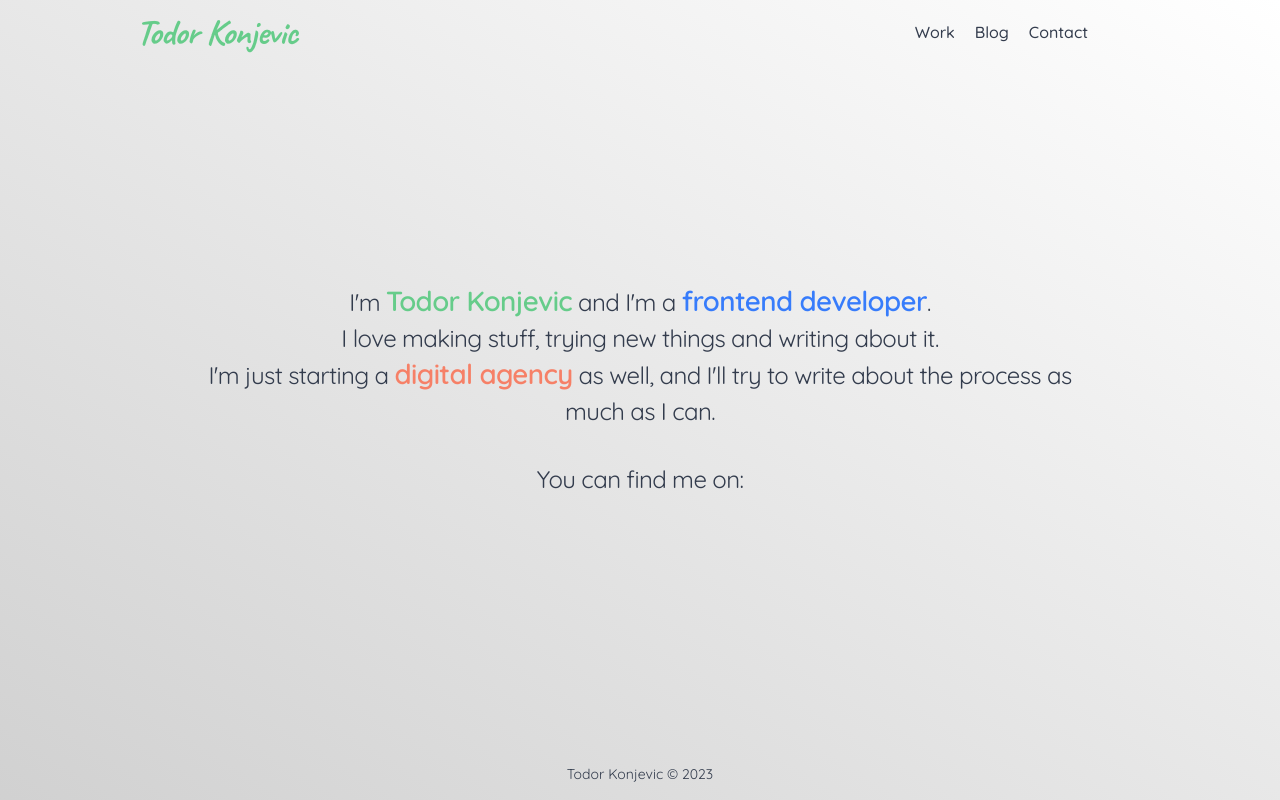
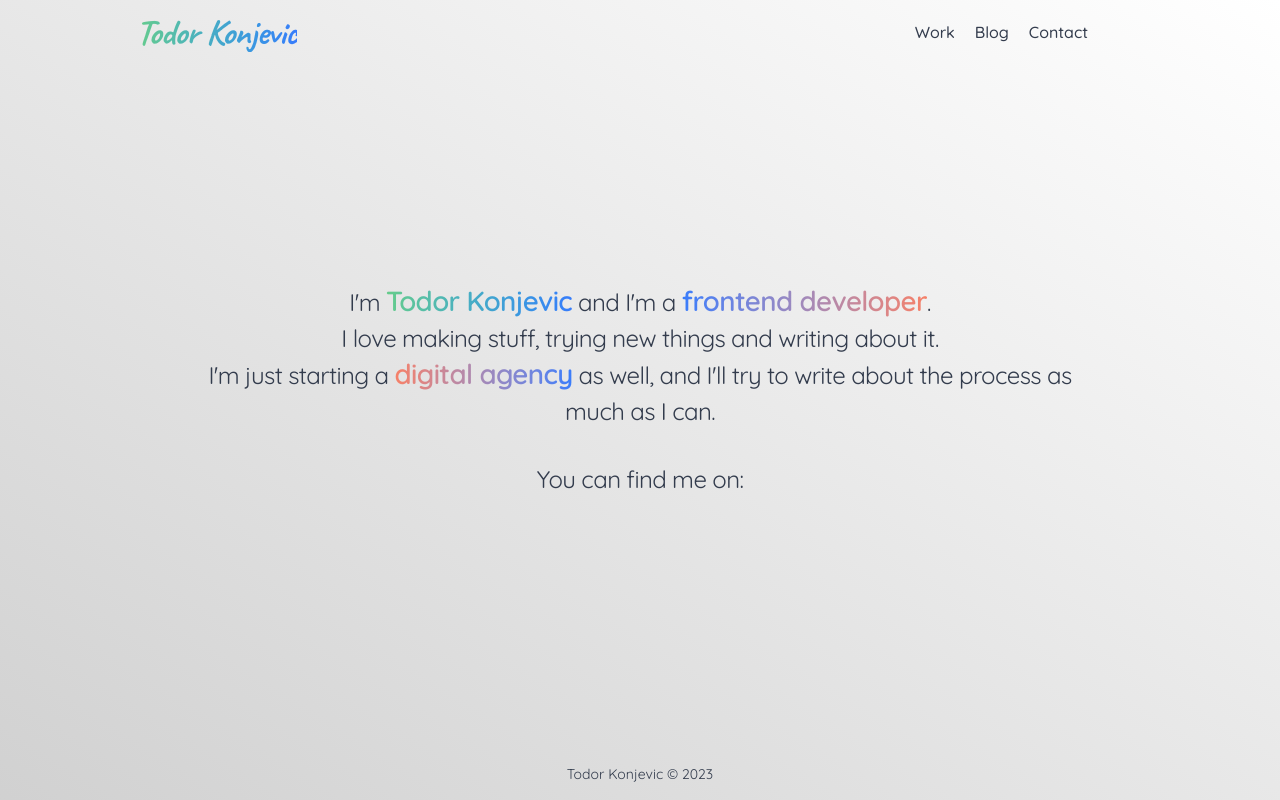
Before and after one commit to Todor46/todorkonjevic, a SvelteKit app: page / in a window 1280 px wide. Built offline with nearby package versions, Linux system fonts and the light colour scheme.

Commit message:
Alt style.

```diff
--- a/src/lib/components/Header.svelte
+++ b/src/lib/components/Header.svelte
@@ -33,7 +33,9 @@
 </script>
 
 <header class="flex justify-between navbar container max-w-5xl m-auto">
-  <a href={ROUTES.HOME} class="text-4xl text-primary font-caveat tracking-tight font-bold"
+  <a
+    href={ROUTES.HOME}
+    class="text-4xl text-transparent bg-clip-text bg-gradient-to-r from-primary to-secondary font-caveat tracking-tight font-bold"
     >Todor Konjevic</a>
   <div class="flex gap-6 items-center justify-center">
     <ul class="flex gap-5 font-medium">
--- a/src/routes/+page.svelte
+++ b/src/routes/+page.svelte
@@ -24,13 +24,21 @@
   class="text-center flex-grow text-2xl leading-9 tracking-tight flex justify-center items-center">
   <div class="max-w-[65ch]">
     <p>
-      I'm <span class="text-bigger text-primary">Todor Konjevic</span> and I'm a
-      <span class="text-bigger text-secondary">frontend developer</span>.
+      I'm <span
+        class="text-bigger text-primary bg-clip-text text-transparent bg-gradient-to-r from-primary to-secondary"
+        >Todor Konjevic</span>
+      and I'm a
+      <span
+        class="text-bigger text-secondary bg-clip-text text-transparent bg-gradient-to-r from-secondary to-accent"
+        >frontend developer</span
+      >.
     </p>
     <p>I love making stuff, trying new things and writing about it.</p>
     <p>
-      I'm just starting a <span class="text-accent text-bigger">digital agency</span> as well, and I'll
-      try to write about the process as much as I can.
+      I'm just starting a <span
+        class="text-accent text-bigger bg-clip-text text-transparent bg-gradient-to-r from-accent to-secondary"
+        >digital agency</span>
+      as well, and I'll try to write about the process as much as I can.
     </p>
     <p class="my-8">You can find me on:</p>
     <div class="flex gap-4 justify-center">
```
